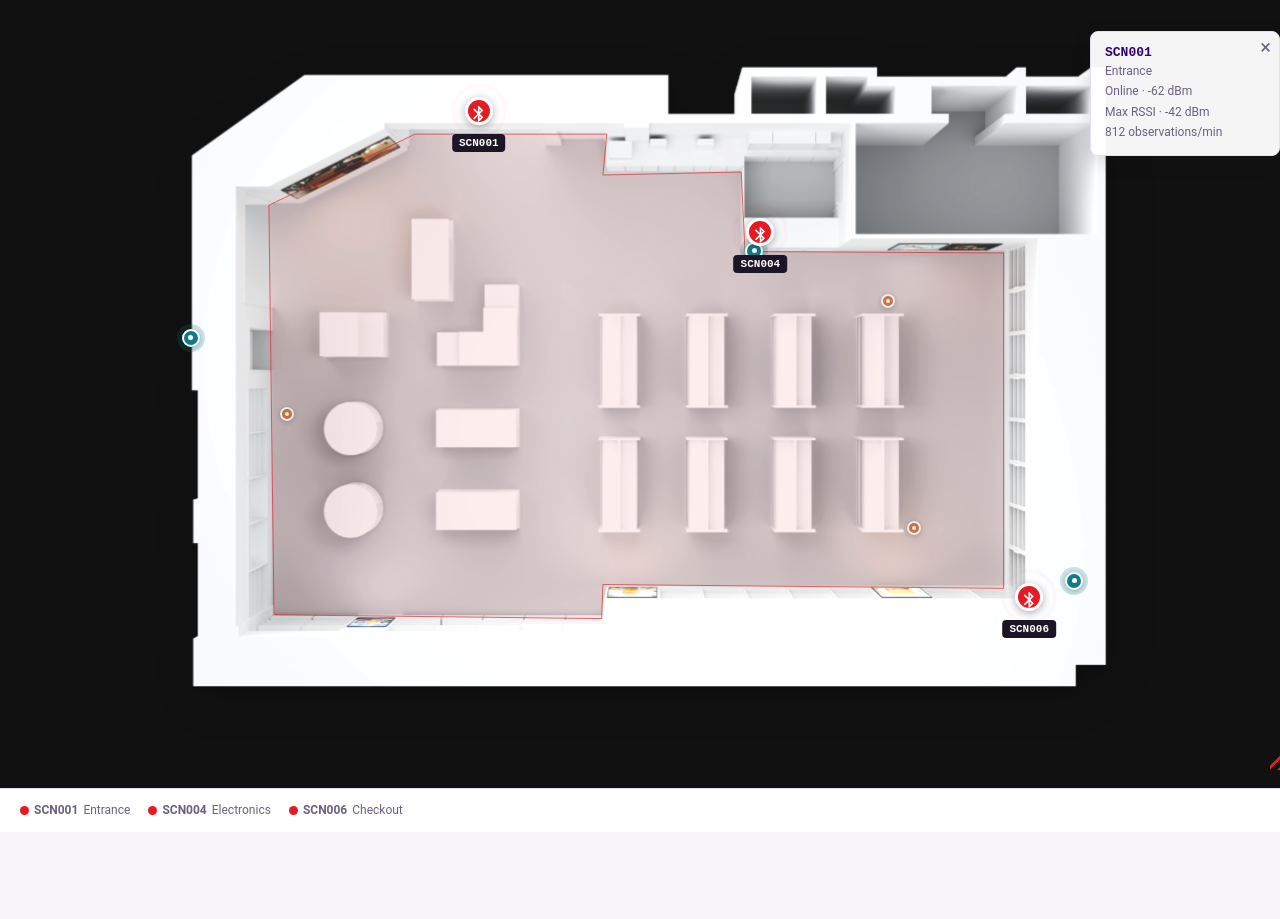
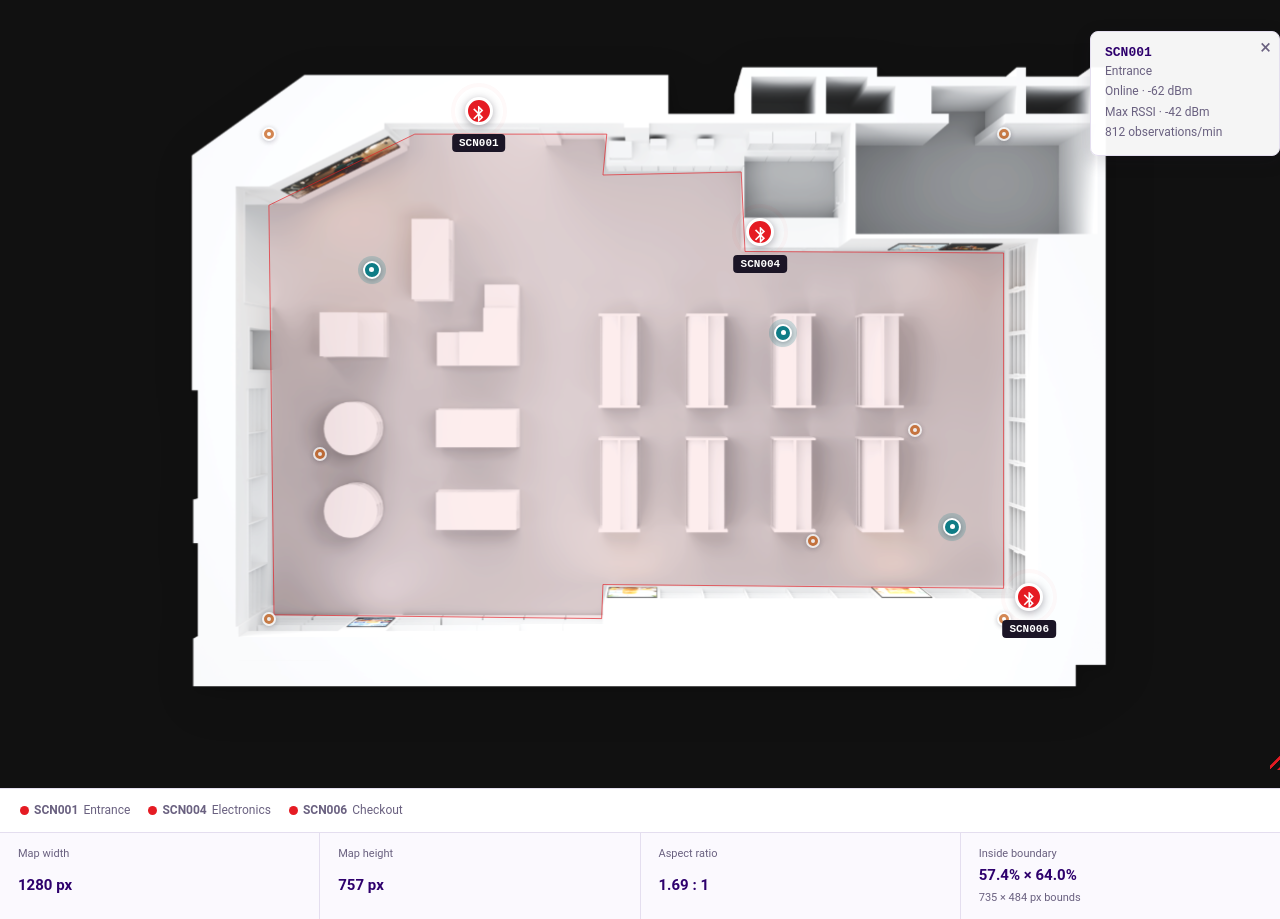
Before and after one commit to jubin-solu-m/poc-footfall, a Vue app: page / in a window 1280 px wide. Shown: the part 360-1279 px from the top of the page. Before the commit the page ends 1192 px from the top, so only its background shows below. Built offline with nearby package versions, Linux system fonts and the light colour scheme; a small style sheet from the web is missing.

Commit message:
boundary is set

```diff
--- a/src/components/Floor/FloorMap.vue
+++ b/src/components/Floor/FloorMap.vue
@@ -1,4 +1,5 @@
 <template>
+  <div class="floor-map-wrapper">
     <section class="floor-section" aria-labelledby="floor-title">
       <div class="section-heading">
         <div>
@@ -24,8 +25,8 @@
             :key="beacon.id"
             class="beacon-marker"
             :class="beacon.distance"
-          :style="{ left: `${beacon.x}%`, top: `${beacon.y}%` }"
-          :title="`${beacon.id} · ${beacon.rssi} dBm · ${beacon.distance}`"
+            :style="beaconPosition(beacon)"
+            :title="`${beacon.id} · ${beacon.zone} · ${beacon.scannerId} · ${beacon.rssi} dBm · ${beacon.distance}`"
             ><span
           /></span>
           <button
@@ -51,7 +52,9 @@
             </button>
             <strong>{{ activeScanner.id }}</strong>
             <span>{{ activeScanner.zone }}</span>
-          <span>{{ activeScanner.status }} · {{ activeScanner.rssi }} dBm</span>
+            <span
+              >{{ activeScanner.status }} · {{ activeScanner.rssi }} dBm</span
+            >
             <span>Max RSSI · {{ activeScanner.maxRssi }} dBm</span>
             <span
               >{{
@@ -76,6 +79,29 @@
         </span>
       </footer>
     </section>
+    <aside class="map-metrics" aria-label="Map measurements">
+      <div class="metric">
+        <span>Map width</span><strong>{{ mapWidth }} px</strong>
+      </div>
+      <div class="metric">
+        <span>Map height</span><strong>{{ mapHeight }} px</strong>
+      </div>
+      <div class="metric">
+        <span>Aspect ratio</span
+        ><strong>{{ mapAspectRatio.toFixed(2) }} : 1</strong>
+      </div>
+      <div class="metric">
+        <span>Inside boundary</span
+        ><strong
+          >{{ boundaryMetrics.widthPercent.toFixed(1) }}% ×
+          {{ boundaryMetrics.heightPercent.toFixed(1) }}%</strong
+        ><small
+          >{{ boundaryMetrics.widthPixels }} ×
+          {{ boundaryMetrics.heightPixels }} px bounds</small
+        >
+      </div>
+    </aside>
+  </div>
 </template>
 
 <script lang="ts" setup>
@@ -107,15 +133,130 @@ const activeScanner = computed(() =>
   props.scanners.find((scanner) => scanner.id === selectedScanner.value),
 );
 const beacons = [
-  { id: "BCN-A01", x: 13.5, y: 43, rssi: -44, distance: "near" },
-  { id: "BCN-A02", x: 21, y: 53, rssi: -68, distance: "far" },
-  { id: "BCN-B01", x: 57.5, y: 31.5, rssi: -48, distance: "near" },
-  { id: "BCN-B02", x: 68, y: 38, rssi: -72, distance: "far" },
-  { id: "BCN-C01", x: 82.5, y: 75, rssi: -47, distance: "near" },
-  { id: "BCN-C02", x: 70, y: 68, rssi: -76, distance: "far" },
+  {
+    id: "BCN-A01",
+    scannerId: "SCN001",
+    zone: "Entrance",
+    x: 14,
+    y: 28,
+    rssi: -44,
+    distance: "near",
+  },
+  {
+    id: "BCN-A02",
+    scannerId: "SCN001",
+    zone: "Produce",
+    x: 7,
+    y: 66,
+    rssi: -68,
+    distance: "far",
+  },
+  {
+    id: "BCN-B01",
+    scannerId: "SCN004",
+    zone: "Electronics",
+    x: 70,
+    y: 41,
+    rssi: -48,
+    distance: "near",
+  },
+  {
+    id: "BCN-B02",
+    scannerId: "SCN004",
+    zone: "Dairy",
+    x: 88,
+    y: 61,
+    rssi: -72,
+    distance: "far",
+  },
+  {
+    id: "BCN-C01",
+    scannerId: "SCN006",
+    zone: "Checkout",
+    x: 93,
+    y: 81,
+    rssi: -47,
+    distance: "near",
+  },
+  {
+    id: "BCN-C02",
+    scannerId: "SCN006",
+    zone: "Promo Aisle",
+    x: 74,
+    y: 84,
+    rssi: -76,
+    distance: "far",
+  },
+
+  {
+    id: "BCN-A01",
+    scannerId: "SCN001",
+    zone: "Boundary-Top-Left",
+    x: 0,
+    y: 0,
+    rssi: -76,
+    distance: "far",
+  },
+  {
+    id: "BCN-C02",
+    scannerId: "SCN006",
+    zone: "Boundary-Bottom-Right",
+    x: 100,
+    y: 100,
+    rssi: -76,
+    distance: "far",
+  },
+  {
+    id: "BCN-C02",
+    scannerId: "SCN006",
+    zone: "Boundary-Bottom-Left",
+    x: 0,
+    y: 100,
+    rssi: -76,
+    distance: "far",
+  },
+
+  {
+    id: "BCN-C02",
+    scannerId: "SCN006",
+    zone: "Boundary-Top-Right",
+    x: 100,
+    y: 0,
+    rssi: -76,
+    distance: "far",
+  },
 ];
 const floorBoundary =
   "19.6,25.4 31,16 46,16 45.7,21.4 56.5,21 56.8,31.5 77,31.7 77,76 45.7,75.5 45.6,80 20,79.5";
+const boundaryPoints = floorBoundary
+  .split(" ")
+  .map((point) => point.split(",").map(Number) as [number, number]);
+const boundaryBounds = computed(() => {
+  const xs = boundaryPoints.map(([x]) => x);
+  const ys = boundaryPoints.map(([, y]) => y);
+  return {
+    minX: Math.min(...xs),
+    minY: Math.min(...ys),
+    width: Math.max(...xs) - Math.min(...xs),
+    height: Math.max(...ys) - Math.min(...ys),
+  };
+});
+const beaconPosition = (beacon: { x: number; y: number }) => ({
+  left: `${boundaryBounds.value.minX + (beacon.x / 100) * boundaryBounds.value.width}%`,
+  top: `${boundaryBounds.value.minY + (beacon.y / 100) * boundaryBounds.value.height}%`,
+});
+const boundaryMetrics = computed(() => {
+  const xs = boundaryPoints.map(([x]) => x);
+  const ys = boundaryPoints.map(([, y]) => y);
+  const widthPercent = Math.max(...xs) - Math.min(...xs);
+  const heightPercent = Math.max(...ys) - Math.min(...ys);
+  return {
+    widthPercent,
+    heightPercent,
+    widthPixels: Math.round((mapWidth.value * widthPercent) / 100),
+    heightPixels: Math.round((mapHeight.value * heightPercent) / 100),
+  };
+});
 
 let resizeStartX = 0;
 let resizeStartWidth = 0;
@@ -146,11 +287,43 @@ onUnmounted(stopResize);
 </script>
 
 <style scoped>
+.floor-map-wrapper {
+  width: 100%;
+}
 .floor-section {
   width: 100%;
   overflow: hidden;
   border-top: 1px solid #e4deef;
   background: #fff;
+}
+.map-metrics {
+  display: grid;
+  grid-template-columns: repeat(4, minmax(0, 1fr));
+  gap: 1px;
+  border-top: 1px solid #e4deef;
+  background: #e4deef;
+}
+.metric {
+  display: grid;
+  gap: 3px;
+  min-width: 0;
+  padding: 13px 18px;
+  background: #fbf9fe;
+}
+.metric span,
+.metric small {
+  color: #6a6180;
+  font-size: 11px;
+}
+.metric strong {
+  color: #2e006d;
+  font-size: 15px;
+  font-variant-numeric: tabular-nums;
+}
+.metric small {
+  overflow: hidden;
+  text-overflow: ellipsis;
+  white-space: nowrap;
 }
 .section-heading {
   display: flex;
@@ -403,5 +576,8 @@ h2 {
   .scanner-label {
     font-size: 10px;
   }
+  .map-metrics {
+    grid-template-columns: repeat(2, minmax(0, 1fr));
+  }
 }
 </style>
```
Lines whose indentation alone changed are shown as unchanged.
